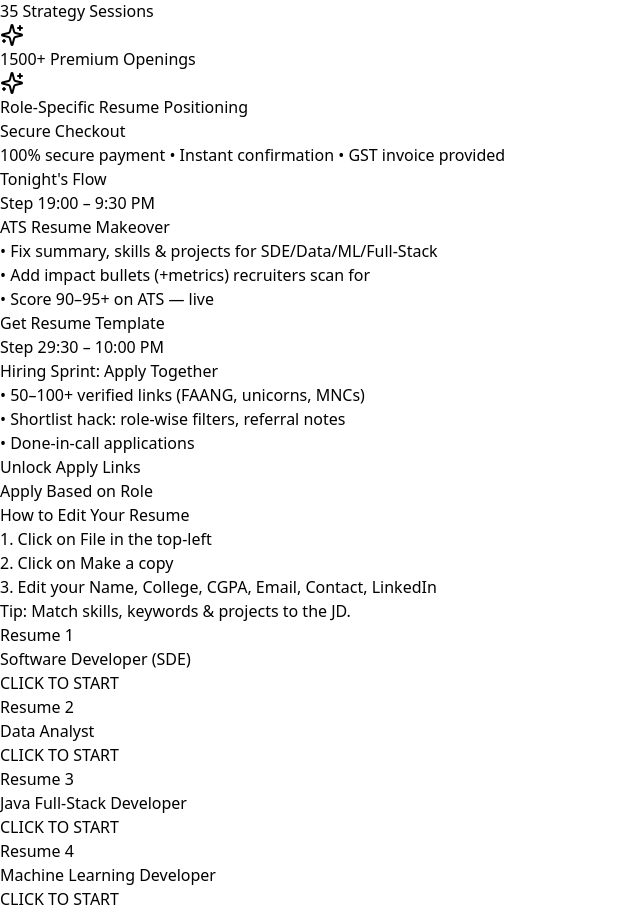
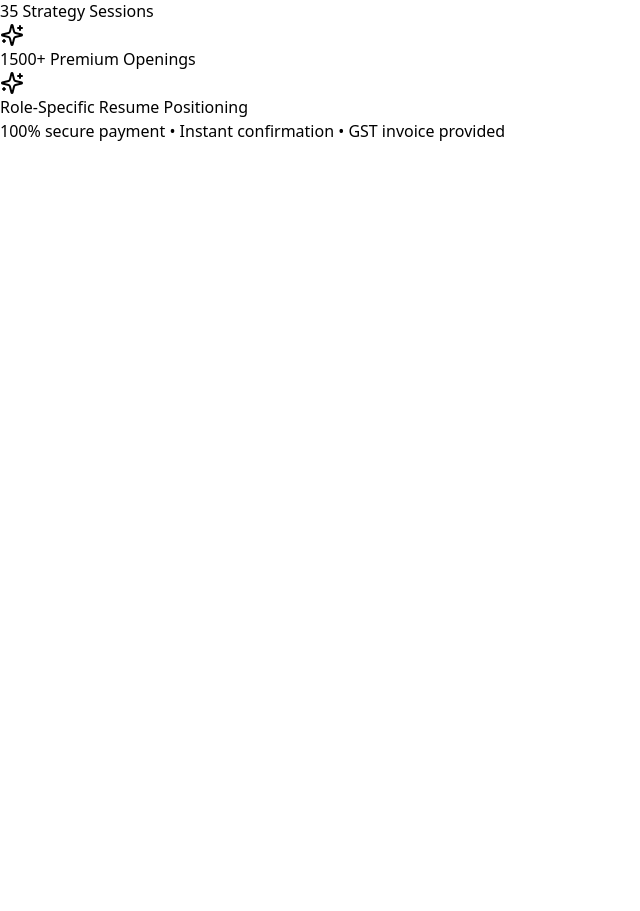
Before and after one commit to Shaktiv777/hiring-mafia, a React (Vite) app: page / in a window 1280 px wide. Shown: the part 457-1368 px from the top of the page, without its empty margins (0-640 px from the left). After the commit the page ends 800 px from the top, so only its background shows below. Built offline with nearby package versions, Linux system fonts and the light colour scheme.

Commit message:
Add Razorpay integration

```diff
--- a/src/App.jsx
+++ b/src/App.jsx
@@ -1,4 +1,3 @@
-
 import React, { useState, useEffect, useMemo } from "react";
 import { motion, AnimatePresence } from "framer-motion";
 import { Sparkles, Crown, Gem } from "lucide-react";
@@ -124,7 +123,7 @@
           <Gem className="w-6 h-6 text-amber-400" />
         </div>
         <p className="text-slate-400 text-sm max-w-xl mx-auto">
-          Accelerate your career with structured mentorship, elite job access, and strategic positioning.
+          Accelerate your career with structured mentorship.
         </p>
       </section>
 
@@ -151,6 +150,7 @@
       <div className="max-w-2xl mx-auto px-6 pb-16">
         <Card className={`bg-slate-900 border ${current.border} rounded-2xl p-8`}>
           <CardContent>
+
             <div className="flex justify-between items-center mb-3">
               <h2 className={`text-lg font-semibold ${current.accent}`}>
                 {current.name} Plan
@@ -179,95 +179,44 @@
               ))}
             </div>
 
-            <Button className="w-full bg-amber-400 hover:bg-amber-500 text-black font-semibold">
-              Secure Checkout
-            </Button>
+            {/* RAZORPAY BUTTONS */}
+            <div className="mt-6 flex justify-center">
 
-            <p className="text-xs text-slate-500 mt-3 text-center">
+              {activePlan === "basic" && (
+                <div dangerouslySetInnerHTML={{
+                  __html: `<form>
+                    <script src="https://checkout.razorpay.com/v1/payment-button.js"
+                    data-payment_button_id="pl_SGayQhu4UeuUlf" async></script>
+                  </form>`
+                }} />
+              )}
+
+              {activePlan === "pro" && (
+                <div dangerouslySetInnerHTML={{
+                  __html: `<form>
+                    <script src="https://checkout.razorpay.com/v1/payment-button.js"
+                    data-payment_button_id="pl_SGaxQbuKBnBidi" async></script>
+                  </form>`
+                }} />
+              )}
+
+              {activePlan === "elite" && (
+                <div dangerouslySetInnerHTML={{
+                  __html: `<form>
+                    <script src="https://checkout.razorpay.com/v1/payment-button.js"
+                    data-payment_button_id="pl_SGasRTmKBLH4hB" async></script>
+                  </form>`
+                }} />
+              )}
+
+            </div>
+
+            <p className="text-xs text-slate-500 mt-4 text-center">
               100% secure payment • Instant confirmation • GST invoice provided
             </p>
+
           </CardContent>
         </Card>
-      </div>
-
-      {/* TONIGHT FLOW */}
-      <div className="max-w-6xl mx-auto px-6 pb-20">
-        <h2 className="text-3xl font-bold mb-8">Tonight's Flow</h2>
-        <div className="grid md:grid-cols-2 gap-8">
-
-          <div className="bg-slate-900 border border-slate-700 rounded-2xl p-6">
-            <div className="flex items-center justify-between mb-4">
-              <span className="bg-amber-500 text-black text-xs px-3 py-1 rounded-full font-semibold">Step 1</span>
-              <span className="text-sm text-slate-400">9:00 – 9:30 PM</span>
-            </div>
-            <h3 className="font-semibold mb-3">ATS Resume Makeover</h3>
-            <ul className="text-sm text-slate-300 space-y-2 mb-4">
-              <li>• Fix summary, skills & projects for SDE/Data/ML/Full-Stack</li>
-              <li>• Add impact bullets (+metrics) recruiters scan for</li>
-              <li>• Score 90–95+ on ATS — live</li>
-            </ul>
-            <Button className="bg-slate-800 border border-slate-600 text-white">
-              Get Resume Template
-            </Button>
-          </div>
-
-          <div className="bg-slate-900 border border-slate-700 rounded-2xl p-6">
-            <div className="flex items-center justify-between mb-4">
-              <span className="bg-amber-500 text-black text-xs px-3 py-1 rounded-full font-semibold">Step 2</span>
-              <span className="text-sm text-slate-400">9:30 – 10:00 PM</span>
-            </div>
-            <h3 className="font-semibold mb-3">Hiring Sprint: Apply Together</h3>
-            <ul className="text-sm text-slate-300 space-y-2 mb-4">
-              <li>• 50–100+ verified links (FAANG, unicorns, MNCs)</li>
-              <li>• Shortlist hack: role-wise filters, referral notes</li>
-              <li>• Done-in-call applications</li>
-            </ul>
-            <Button className="bg-slate-800 border border-slate-600 text-white">
-              Unlock Apply Links
-            </Button>
-          </div>
-        </div>
-      </div>
-
-      {/* APPLY BASED ON ROLE */}
-      <div className="max-w-6xl mx-auto px-6 pb-24 mt-16">
-        <div className="grid md:grid-cols-3 gap-8 items-stretch">
-
-          <div className="bg-slate-900 border border-slate-700 rounded-2xl p-6 md:col-span-1 h-full">
-            <h3 className="text-xl font-semibold mb-4">Apply Based on Role</h3>
-            <p className="text-sm text-slate-300 mb-4">How to Edit Your Resume</p>
-            <ol className="text-sm text-slate-400 space-y-2">
-              <li>1. Click on File in the top-left</li>
-              <li>2. Click on Make a copy</li>
-              <li>3. Edit your Name, College, CGPA, Email, Contact, LinkedIn</li>
-            </ol>
-            <p className="text-xs text-slate-500 mt-4">
-              Tip: Match skills, keywords & projects to the JD.
-            </p>
-          </div>
-
-          <div className="md:col-span-2 grid sm:grid-cols-2 gap-8 h-full">
-            {[
-              "Software Developer (SDE)",
-              "Data Analyst",
-              "Java Full-Stack Developer",
-              "Machine Learning Developer"
-            ].map((role, index) => (
-              <div
-                key={index}
-                className="bg-slate-900 border border-slate-700 rounded-2xl p-6 flex flex-col justify-between min-h-[180px]"
-              >
-                <div>
-                  <p className="text-xs text-slate-400 mb-2">Resume {index + 1}</p>
-                  <h4 className="font-semibold mb-6">{role}</h4>
-                </div>
-                <Button className="bg-amber-500 hover:bg-amber-600 text-black font-semibold w-fit px-5">
-                  CLICK TO START
-                </Button>
-              </div>
-            ))}
-          </div>
-        </div>
       </div>
 
     </div>
```
